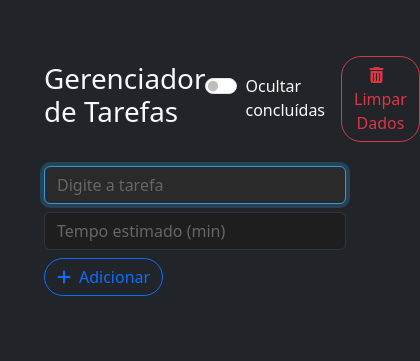
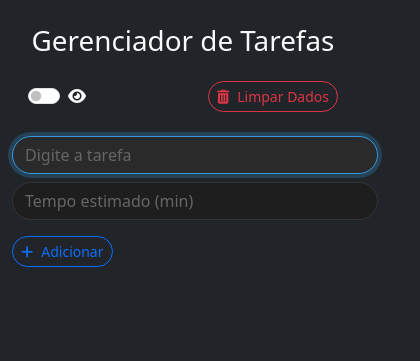
Before and after one commit to fernando-fix/tasks, a plain HTML site: page index.html in a window 390 px wide. Shown: the whole page, 420 px wide, since content can reach past the window. Drawn offline with nearby package versions, Linux system fonts and the light colour scheme.

Commit message:
Responsividade

```diff
--- a/index.html
+++ b/index.html
@@ -12,7 +12,6 @@
         body {
             background-color: #121212;
             color: #e0e0e0;
-            padding: 2rem;
         }
 
         /* Estilo dark para inputs */
@@ -74,7 +73,6 @@
         }
 
         .subtasks {
-            margin-left: 2rem;
             overflow: hidden;
             transition: all 0.3s ease;
             max-height: 0;
@@ -221,27 +219,36 @@
 <body class="bg-dark text-light">
     <div class="container py-4">
         <div class="d-flex justify-content-between align-items-center mb-4">
-            <h1>Gerenciador de Tarefas</h1>
-            <div class="d-flex align-items-center gap-3">
+            <div class="row w-100">
+                <div class="col-md-7 text-center text-md-start">
+                    <h1 class="mb-4 mb-md-0">Gerenciador de Tarefas</h1>
+                </div>
+                <div class="col-md-5">
+                    <div class="d-flex justify-content-between align-items-center gap-3 px-3">
                         <div class="form-check form-switch">
                             <input class="form-check-input" type="checkbox" role="switch" id="hideCompleted">
-                    <label class="form-check-label" for="hideCompleted">Ocultar concluídas</label>
+                            <label class="form-check-label" for="hideCompleted">
+                                <i class="fa-solid fa-eye d-inline d-md-none"></i>
+                                <span class="d-none d-md-inline">Ocultar concluídas</span>
+                            </label>
                         </div>
-                <button class="btn btn-outline-danger" onclick="clearAllData()">
+                        <button class="btn btn-sm btn-outline-danger" onclick="clearAllData()">
                             <i class="fa-solid fa-trash-can me-2"></i>Limpar Dados
                         </button>
+                    </div>
+                </div>
             </div>
         </div>
         <div class="mb-4">
             <div id="contextInfo" class="mb-2 text-info" style="display:none"></div>
             <form id="taskForm" onsubmit="handleAddOrEdit(event)">
-                <input type="text" id="taskInput" class="form-control mb-2" placeholder="Digite a tarefa" autofocus>
-                <input type="number" id="timeInput" class="form-control mb-2" placeholder="Tempo estimado (min)"
+                <input type="text" id="taskInput" class="form-control mb-2 rounded-5" placeholder="Digite a tarefa" autofocus>
+                <input type="number" id="timeInput" class="form-control mb-2 rounded-5 mb-3" placeholder="Tempo estimado (min)"
                     min="0">
-                <button type="submit" class="btn btn-outline-primary me-1" id="addButton">
+                <button type="submit" class="btn btn-sm btn-outline-primary me-1" id="addButton">
                     <i class="fa-solid fa-plus me-2"></i>Adicionar
                 </button>
-                <button type="button" class="btn btn-secondary" id="cancelBtn" style="display:none"
+                <button type="button" class="btn btn-sm btn-secondary" id="cancelBtn" style="display:none"
                     onclick="cancelContext()">Cancelar</button>
             </form>
         </div>
@@ -519,7 +526,7 @@
             const left = document.createElement('div');
             let expandBtn = '';
             if (task.subtasks.length > 0) {
-                expandBtn = `<button class=\"btn btn-outline-light btn-round me-2\" onclick=\"toggleExpand('${task.id}')\" id=\"expand-${task.id}\">\n                    <i class=\"fa-solid fa-chevron-right chevron-rotate ${task.expanded ? 'open' : ''}\"></i>\n                </button>`;
+                expandBtn = `<button class=\"btn btn-sm btn-outline-light btn-round me-2\" onclick=\"toggleExpand('${task.id}')\" id=\"expand-${task.id}\">\n                    <i class=\"fa-solid fa-chevron-right chevron-rotate ${task.expanded ? 'open' : ''}\"></i>\n                </button>`;
             }
 
             // Calcula o tempo total incluindo subtarefas
@@ -545,8 +552,8 @@
 
             const right = document.createElement('div');
             right.innerHTML = `
-                <button class=\"btn btn-outline-info btn-round me-1\" onclick=\"editTask('${task.id}')\" title=\"Editar\"><i class=\"fa-solid fa-pen\"></i></button>
-                <button class=\"btn btn-outline-danger btn-round\" onclick=\"confirmDelete('${task.id}')\" title=\"Excluir\" id=\"delete-${task.id}\"><i class=\"fa-solid fa-trash\"></i></button>
+                <button class=\"btn btn-sm btn-outline-info btn-round me-1\" onclick=\"editTask('${task.id}')\" title=\"Editar\"><i class=\"fa-solid fa-pen\"></i></button>
+                <button class=\"btn btn-sm btn-outline-danger btn-round\" onclick=\"confirmDelete('${task.id}')\" title=\"Excluir\" id=\"delete-${task.id}\"><i class=\"fa-solid fa-trash\"></i></button>
             `;
 
             header.appendChild(left);
```
Lines whose indentation alone changed are shown as unchanged.
